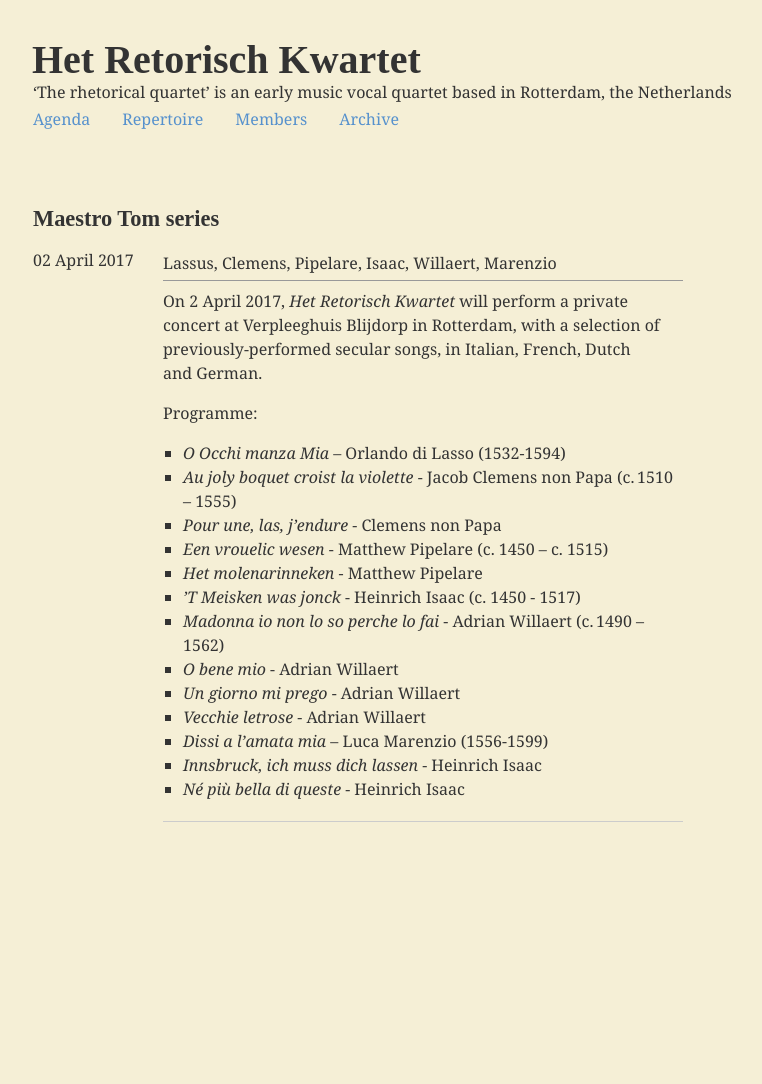
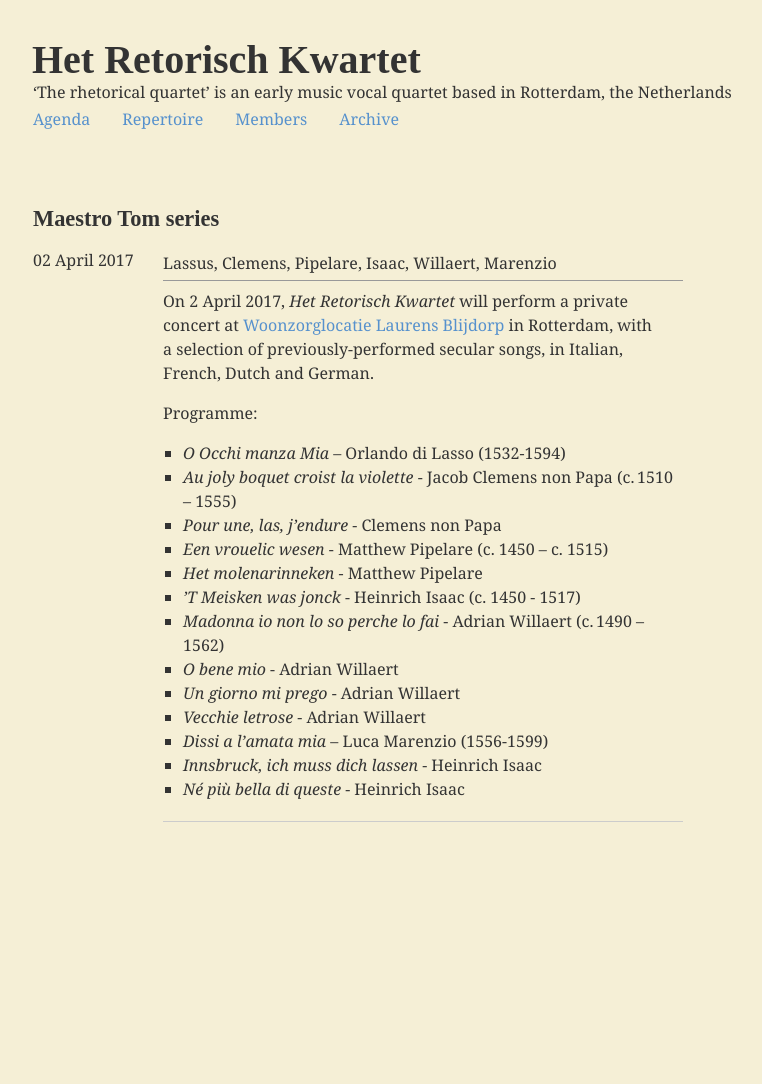
Before and after one commit to retorisch/retorisch.github.io, a Jekyll site: the page built from _posts/2017-04-02-concert.md, in a window 1280 px wide. Shown: the whole page, without its empty margins (15-777 px from the left). Built offline with Jekyll 4.4.1, drawn with Linux system fonts in a browser that asks for light colours; some web fonts are replaced.

Commit message:
Update concert details

```diff
--- a/_posts/2017-04-02-concert.md
+++ b/_posts/2017-04-02-concert.md
@@ -6,7 +6,7 @@ Slug: 2017-04-02
 excerpt: Lassus, Clemens, Pipelare, Isaac, Willaert, Marenzio
 ---
 
-On 2 April 2017, _Het Retorisch Kwartet_ will perform a private concert at Verpleeghuis Blijdorp in Rotterdam, with a selection of previously-performed secular songs, in Italian, French, Dutch and German.
+On 2 April 2017, _Het Retorisch Kwartet_ will perform a private concert at [Woonzorglocatie Laurens Blijdorp](https://laurens.nl/locatieoverzicht/blijdorp) in Rotterdam, with a selection of previously-performed secular songs, in Italian, French, Dutch and German.
 
 Programme:
 
```
